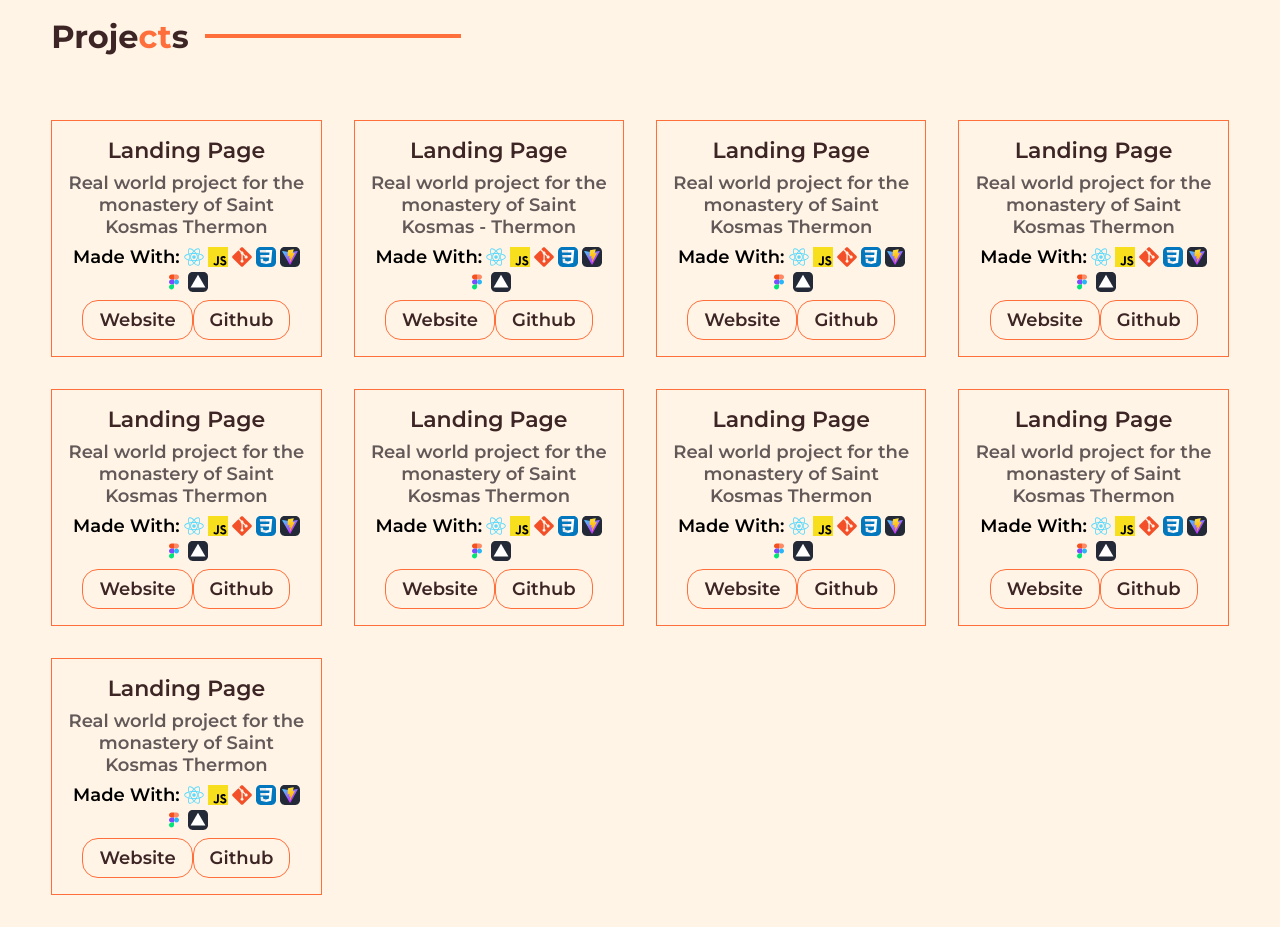
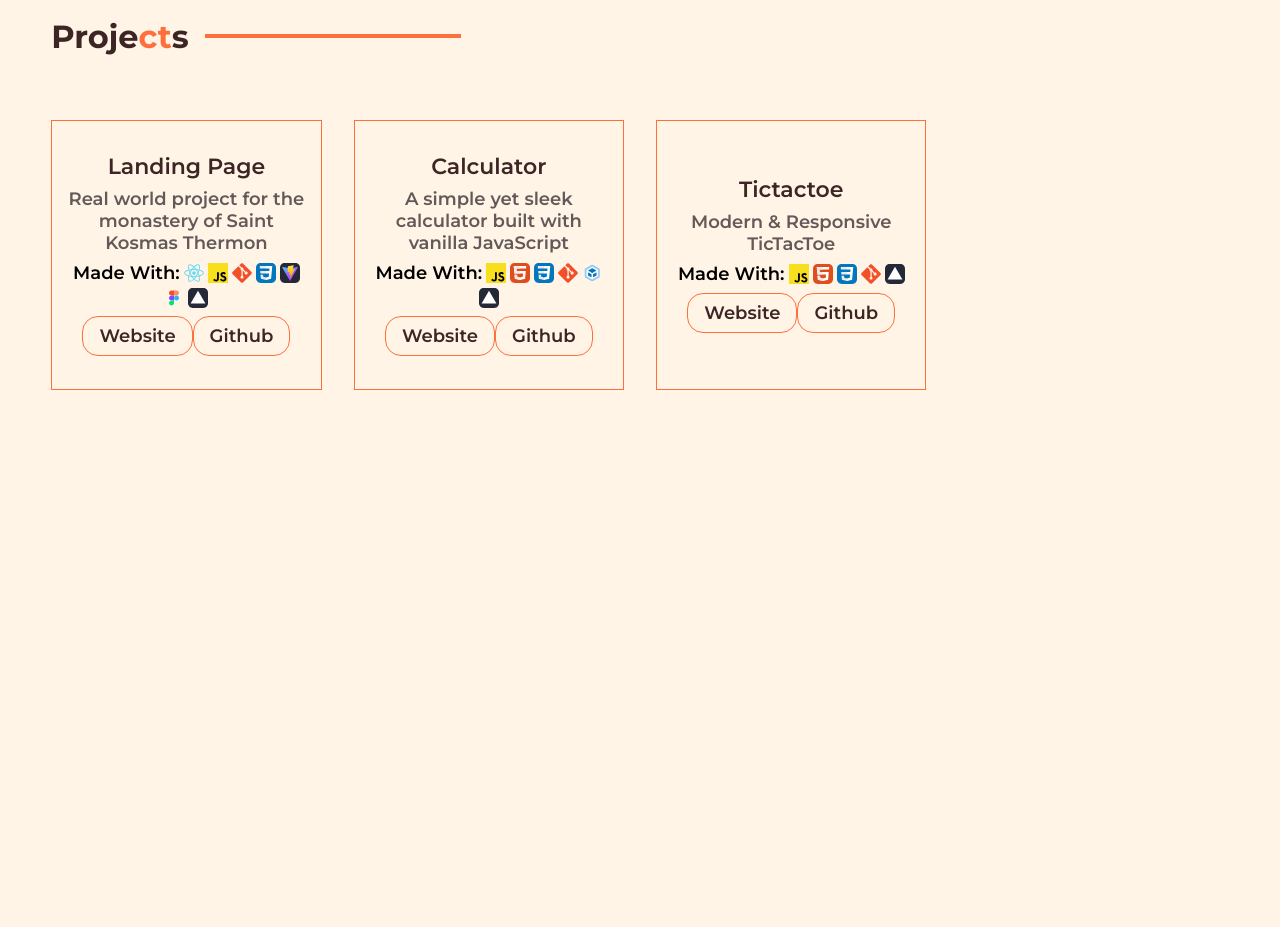
Before and after one commit to GeorgeZisis95/personal-website, a React (Vite) app: page / in a window 1280 px wide. Shown: the part 1680-2607 px from the top of the page. After the commit the page ends 2102 px from the top, so only its background shows below. Built offline with nearby package versions, Linux system fonts and the light colour scheme.

Commit message:
Add 2 projects, fix ratior of card

```diff
--- a/src/components/Cards.jsx
+++ b/src/components/Cards.jsx
@@ -1,12 +1,12 @@
 import javascriptImg from "../assets/skills/javascript.svg";
 import cssImg from "../assets/skills/css.svg";
-// import htmlImg from "../assets/skills/html.svg";
+import htmlImg from "../assets/skills/html.svg";
 import reactImg from "../assets/skills/react.svg";
 import figmaImg from "../assets/skills/figma.svg";
 import viteImg from "../assets/skills/vite.svg";
 // import pythonImg from "../assets/skills/python.svg";
 import gitImg from "../assets/skills/git.svg";
-// import webpackImg from "../assets/skills/webpack.svg";
+import webpackImg from "../assets/skills/webpack.svg";
 import vercelImg from "../assets/skills/vercel.svg";
 
 export const cards = [
@@ -29,138 +29,18 @@ export const cards = [
   },
   {
     id: 2,
-    title: "Landing Page",
-    desc: "Real world project for the monastery of Saint Kosmas - Thermon",
-    images: [
-      reactImg,
-      javascriptImg,
-      gitImg,
-      cssImg,
-      viteImg,
-      figmaImg,
-      vercelImg,
-    ],
-    websiteLink: "https://monastery-saint-kosmas-thermo.vercel.app/",
-    githubLink:
-      "https://github.com/GeorgeZisis95/monastery-saint-kosmas-thermo",
+    title: "Calculator",
+    desc: "A simple yet sleek calculator built with vanilla JavaScript",
+    images: [javascriptImg, htmlImg, cssImg, gitImg, webpackImg, vercelImg],
+    websiteLink: "https://zisis-calculator.vercel.app/",
+    githubLink: "https://github.com/GeorgeZisis95/calculator-js",
   },
   {
     id: 3,
-    title: "Landing Page",
-    desc: "Real world project for the monastery of Saint Kosmas Thermon",
-    images: [
-      reactImg,
-      javascriptImg,
-      gitImg,
-      cssImg,
-      viteImg,
-      figmaImg,
-      vercelImg,
-    ],
-    websiteLink: "https://monastery-saint-kosmas-thermo.vercel.app/",
-    githubLink:
-      "https://github.com/GeorgeZisis95/monastery-saint-kosmas-thermo",
-  },
-  {
-    id: 4,
-    title: "Landing Page",
-    desc: "Real world project for the monastery of Saint Kosmas Thermon",
-    images: [
-      reactImg,
-      javascriptImg,
-      gitImg,
-      cssImg,
-      viteImg,
-      figmaImg,
-      vercelImg,
-    ],
-    websiteLink: "https://monastery-saint-kosmas-thermo.vercel.app/",
-    githubLink:
-      "https://github.com/GeorgeZisis95/monastery-saint-kosmas-thermo",
-  },
-  {
-    id: 5,
-    title: "Landing Page",
-    desc: "Real world project for the monastery of Saint Kosmas Thermon",
-    images: [
-      reactImg,
-      javascriptImg,
-      gitImg,
-      cssImg,
-      viteImg,
-      figmaImg,
-      vercelImg,
-    ],
-    websiteLink: "https://monastery-saint-kosmas-thermo.vercel.app/",
-    githubLink:
-      "https://github.com/GeorgeZisis95/monastery-saint-kosmas-thermo",
-  },
-  {
-    id: 6,
-    title: "Landing Page",
-    desc: "Real world project for the monastery of Saint Kosmas Thermon",
-    images: [
-      reactImg,
-      javascriptImg,
-      gitImg,
-      cssImg,
-      viteImg,
-      figmaImg,
-      vercelImg,
-    ],
-    websiteLink: "https://monastery-saint-kosmas-thermo.vercel.app/",
-    githubLink:
-      "https://github.com/GeorgeZisis95/monastery-saint-kosmas-thermo",
-  },
-  {
-    id: 7,
-    title: "Landing Page",
-    desc: "Real world project for the monastery of Saint Kosmas Thermon",
-    images: [
-      reactImg,
-      javascriptImg,
-      gitImg,
-      cssImg,
-      viteImg,
-      figmaImg,
-      vercelImg,
-    ],
-    websiteLink: "https://monastery-saint-kosmas-thermo.vercel.app/",
-    githubLink:
-      "https://github.com/GeorgeZisis95/monastery-saint-kosmas-thermo",
-  },
-  {
-    id: 8,
-    title: "Landing Page",
-    desc: "Real world project for the monastery of Saint Kosmas Thermon",
-    images: [
-      reactImg,
-      javascriptImg,
-      gitImg,
-      cssImg,
-      viteImg,
-      figmaImg,
-      vercelImg,
-    ],
-    websiteLink: "https://monastery-saint-kosmas-thermo.vercel.app/",
-    githubLink:
-      "https://github.com/GeorgeZisis95/monastery-saint-kosmas-thermo",
-  },
-  {
-    id: 9,
-    title: "Landing Page",
-    desc: "Real world project for the monastery of Saint Kosmas Thermon",
-    images: [
-      reactImg,
-      javascriptImg,
-      gitImg,
-      cssImg,
-      viteImg,
-      figmaImg,
-      vercelImg,
-    ],
-    websiteLink: "https://monastery-saint-kosmas-thermo.vercel.app/",
-    githubLink:
-      "https://github.com/GeorgeZisis95/monastery-saint-kosmas-thermo",
+    title: "Tictactoe",
+    desc: "Modern & Responsive TicTacToe",
+    images: [javascriptImg, htmlImg, cssImg, gitImg, vercelImg],
+    websiteLink: "https://zisis-tictactoe.vercel.app/",
+    githubLink: "https://github.com/GeorgeZisis95/tic-tac-toe-js",
   },
 ];
--- a/src/components/Projects.css
+++ b/src/components/Projects.css
@@ -13,6 +13,7 @@
 }
 
 .project-card {
+  aspect-ratio: 1/1;
   display: flex;
   flex-direction: column;
   text-align: center;
```
